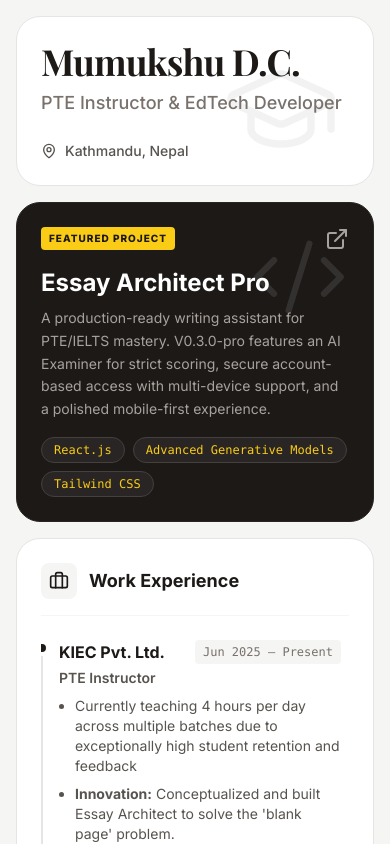
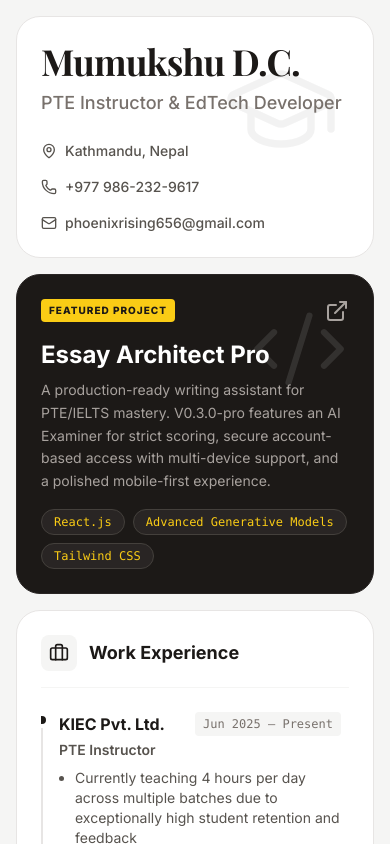
Before and after one commit to scuba3198/mumukshu-portfolio, a React (Vite) app: page / in a window 390 px wide. Shown: the top 844 px of the page. Built offline with nearby package versions, Linux system fonts and the light colour scheme; a web font is replaced by a local one.

Commit message:
Add contact info and format phone

```diff
--- a/src/components/Profile.jsx
+++ b/src/components/Profile.jsx
@@ -1,7 +1,35 @@
 import React from 'react';
-import { GraduationCap, MapPin } from 'lucide-react';
+import { GraduationCap, MapPin, Mail, Phone } from 'lucide-react';
 
 const Profile = ({ data }) => {
+    const formatPhone = (phone) => {
+        const digits = String(phone || '').replace(/\D/g, '');
+
+        if (digits.length === 10) {
+            return `+977 ${digits.slice(0, 3)}-${digits.slice(3, 6)}-${digits.slice(6)}`;
+        }
+
+        if (digits.length === 12 && digits.startsWith('977')) {
+            return `+977 ${digits.slice(3, 6)}-${digits.slice(6, 9)}-${digits.slice(9)}`;
+        }
+
+        return phone;
+    };
+
+    const formatPhoneHref = (phone) => {
+        const digits = String(phone || '').replace(/\D/g, '');
+
+        if (digits.length === 10) {
+            return `+977${digits}`;
+        }
+
+        if (digits.length === 12 && digits.startsWith('977')) {
+            return `+${digits}`;
+        }
+
+        return digits || phone || '';
+    };
+
     return (
         <section className="bento-card bg-white md:col-span-2 justify-center group" aria-label="Profile Information">
             <div className="absolute top-0 right-0 p-8 opacity-5 group-hover:opacity-10 transition-opacity">
@@ -15,6 +43,12 @@ const Profile = ({ data }) => {
                     <span className="flex items-center gap-2">
                         <MapPin size={16} /> {data.location}
                     </span>
+                    <a className="flex items-center gap-2 hover:text-stone-800 transition-colors" href={`tel:${formatPhoneHref(data.phone)}`}>
+                        <Phone size={16} /> {formatPhone(data.phone)}
+                    </a>
+                    <a className="flex items-center gap-2 hover:text-stone-800 transition-colors" href={`mailto:${data.email}`}>
+                        <Mail size={16} /> {data.email}
+                    </a>
                 </address>
             </div>
         </section>
--- a/src/data/portfolio.js
+++ b/src/data/portfolio.js
@@ -5,6 +5,8 @@ export const portfolioData = {
         name: "Mumukshu D.C.",
         title: "PTE Instructor & EdTech Developer",
         location: "Kathmandu, Nepal",
+        phone: "9862329617",
+        email: "phoenixrising656@gmail.com",
     },
     projects: [
         {
```
